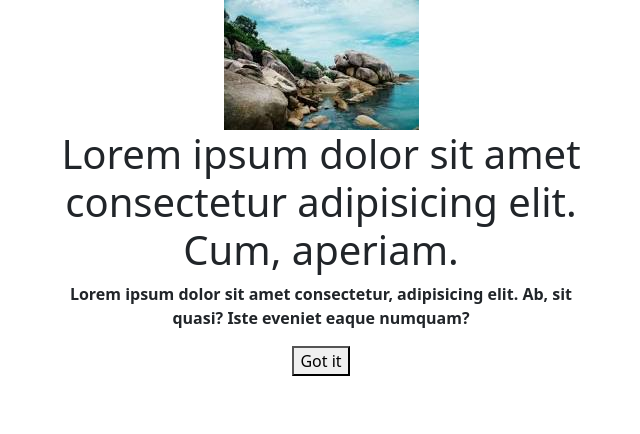
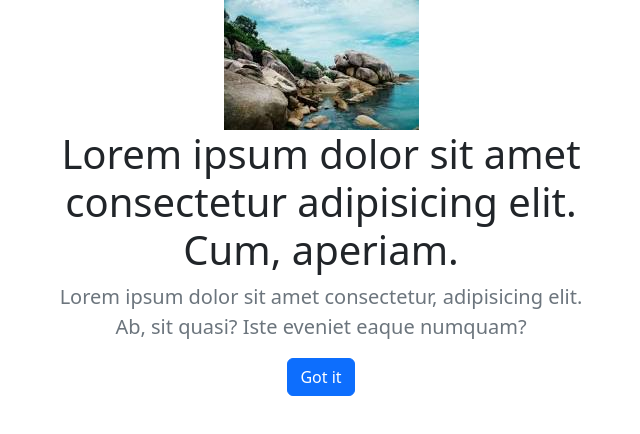
Before and after one commit to Harvey1122018/Frontend, a plain HTML site: page index.html in a window 1280 px wide. Shown: the whole page, without its empty margins (319-959 px from the left). Drawn offline with nearby package versions, Linux system fonts and the light colour scheme.

Commit message:
nothing interesting

```diff
--- a/index.html
+++ b/index.html
@@ -15,17 +15,18 @@
   <b>
     <div class="container text-center">
       <div class="row">
-        <div class="col-lg-6 mx-auto">
-
+        <div class="col-lg-6 cold-md-8 mx-auto">
           <img src="images.jpeg" alt="Welcome photo"/>
-          <h1>
+          <h1 class="fw-light">
             Lorem ipsum dolor sit amet consectetur adipisicing elit. Cum, aperiam.
           </h1>
-          <p>
+          <p class="lead text-muted">
             Lorem ipsum dolor sit amet consectetur, adipisicing elit. Ab, sit quasi?
             Iste eveniet eaque numquam?
           </p>
-          <button>Got it</button>
+          <a href="https://vk.com" target="_blank">
+          <button class="btn btn-primary">Got it</button>
+          </a>
         </div>
       </div>
     </div>
```
